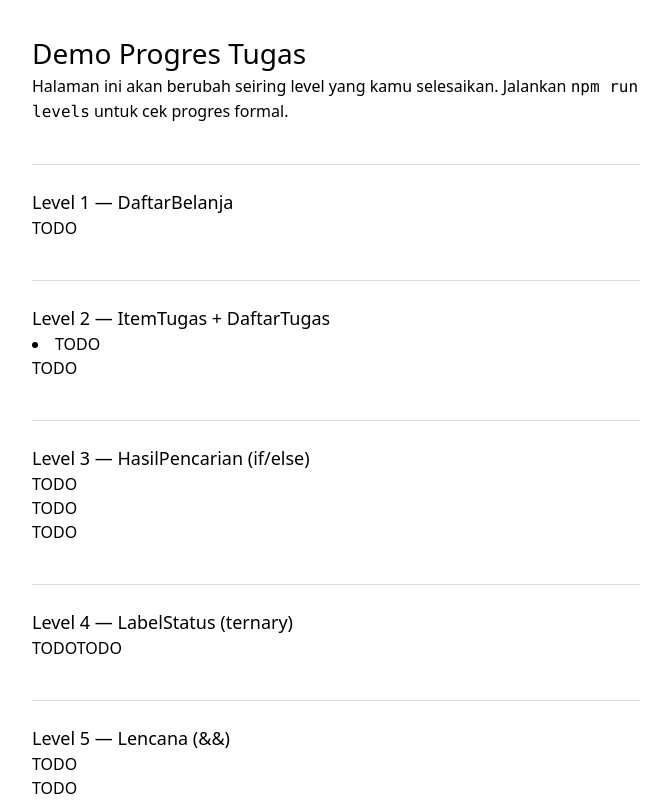
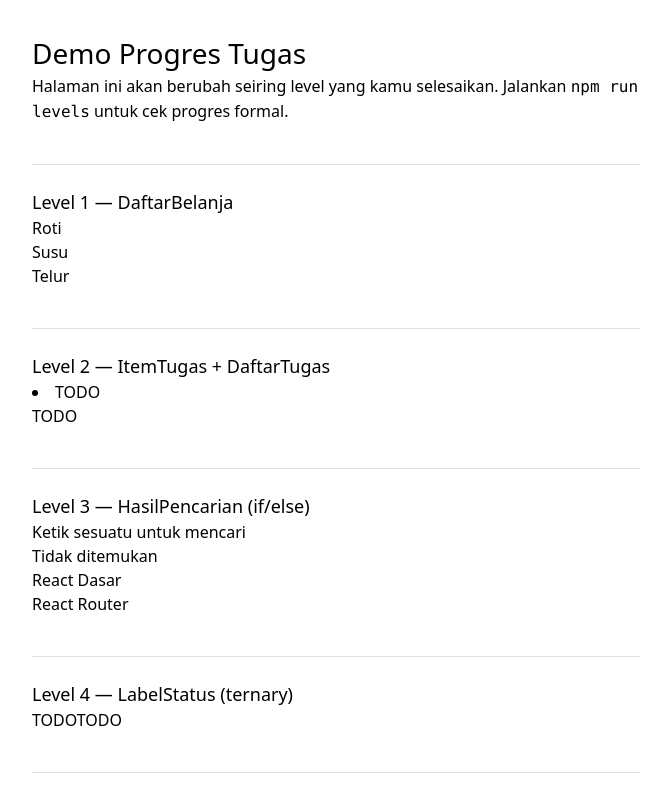
Before and after one commit to webdev-if-its/frontend-5053241034, a React (Vite) app in the folder pertemuan-03/: page / in a window 1280 px wide. Shown: the top 800 px of the page, without its empty margins (304-975 px from the left). Built offline with nearby package versions, Linux system fonts and the light colour scheme.

Commit message:
pertemuan-03: level 3 selesai

```diff
--- /dev/null
+++ b/package.json
@@ -0,0 +1,5 @@
+{
+  "dependencies": {
+    "tailwindcss": "^4.3.3"
+  }
+}
--- a/pertemuan-03/src/components/DaftarBelanja.tsx
+++ b/pertemuan-03/src/components/DaftarBelanja.tsx
@@ -2,6 +2,20 @@
 // string }[] }. Render sebuah <ul> berisi satu <li> per item, dengan teks
 // nama item di dalamnya. Tiap <li> WAJIB diberi prop `key` yang unik (pakai
 // item.id, JANGAN pakai index array). Lihat SOAL.md untuk kontrak lengkap.
-export function DaftarBelanja(props: any) {
-  return <p>TODO</p>
+
+type Props = {
+  items: {
+    id: string;
+    nama: string
+  }[]
 }
+
+export function DaftarBelanja(props: Props) {
+  return (
+    <ul>
+      {props.items.map((item) => (
+        <li key={item.id}>{item.nama}</li>
+      ))}
+    </ul>
+  )
+}
--- a/pertemuan-03/src/components/HasilPencarian.tsx
+++ b/pertemuan-03/src/components/HasilPencarian.tsx
@@ -8,6 +8,29 @@
 // - selain itu                 -> render <ul> berisi satu <li> per item
 //                                  hasil, dengan key yang tepat
 // Lihat SOAL.md untuk kontrak lengkap.
-export function HasilPencarian(props: any) {
-  return <p>TODO</p>
+
+import type { ReactNode } from 'react';
+
+type Props = {
+  query: string;
+  hasil: string[];
 }
+
+export function HasilPencarian(props: Props) {
+  let message: ReactNode;
+
+  if (props.query === "") {
+    message = <p>Ketik sesuatu untuk mencari</p>;
+  } else if (props.hasil.length === 0) {
+    message = <p>Tidak ditemukan</p>;
+  } else {
+    message = (
+      <ul>
+        {props.hasil.map((h) => (
+          <li key={h}>{h}</li>
+        ))}
+      </ul>
+    )
+  }
+  return message;
+}
```
Also changed, not shown: 2 other files (tests, documents, lock files or other folders).
